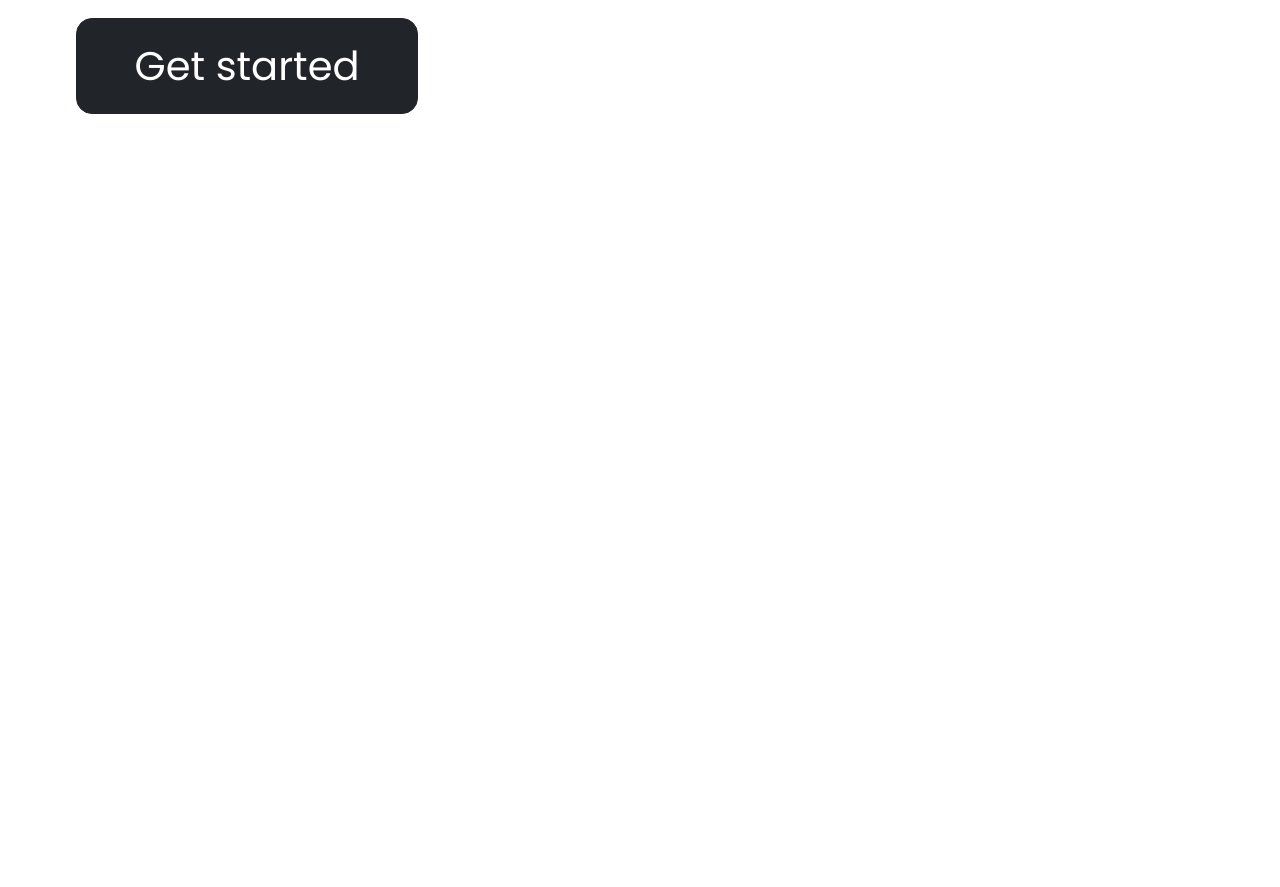
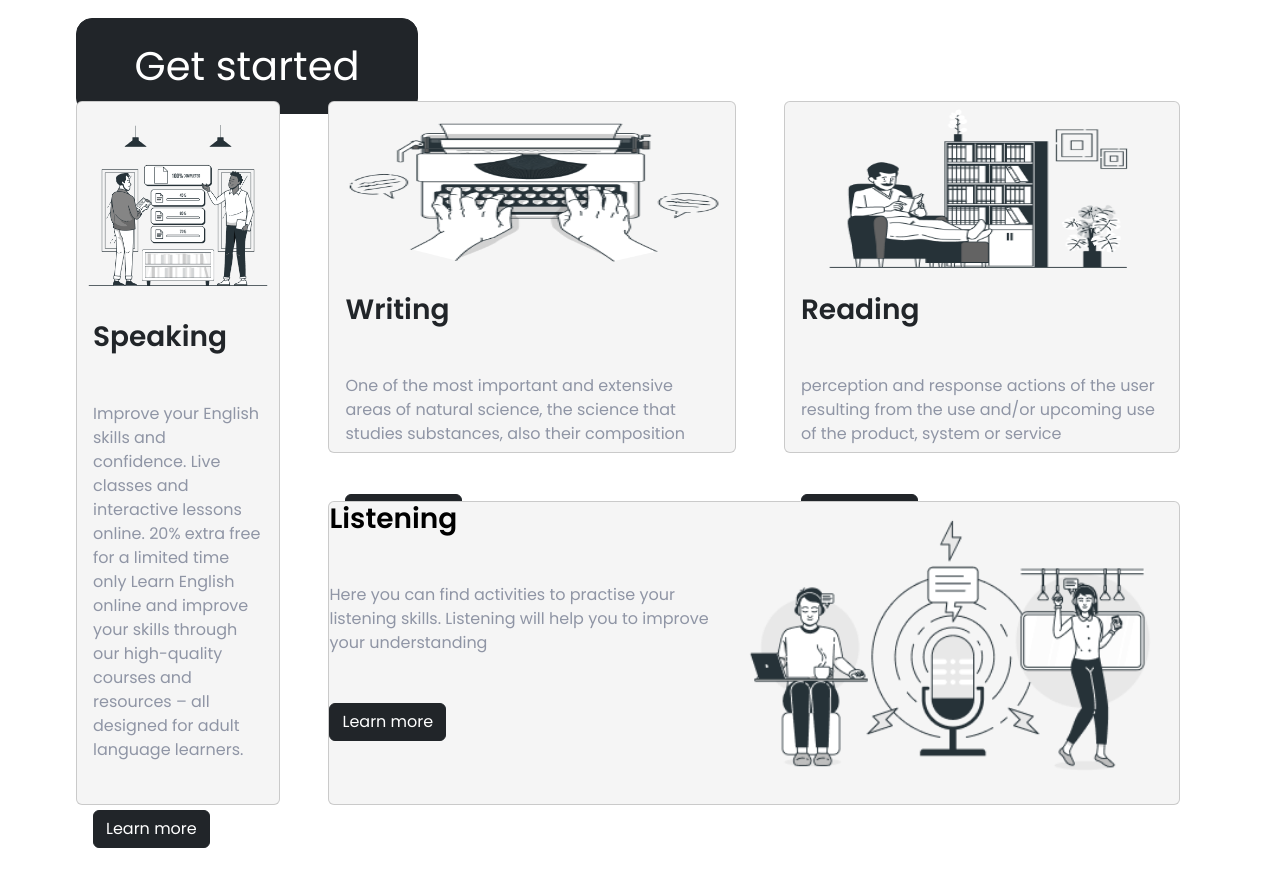
Before and after one commit to asadbek204/Figma, a plain HTML site: page index.html in a window 1280 px wide. Shown: the part 928-1815 px from the top of the page. Drawn offline with Linux system fonts and the light colour scheme.

Commit message:
started section-1

```diff
--- a/css/styless.css
+++ b/css/styless.css
@@ -7,6 +7,7 @@
 * {
     color: var(--clr-black-default);
     font-family: 'Poppins';
+    box-sizing: border-box;
 }
 a {
     color: var(--clr-black);
@@ -26,3 +27,6 @@ header .btn.btn-dark {
 p.my-5 {
     color: var(--clr-gray);
 }
+.section-1.d-flex .card {
+    background: #F5F5F5;
+}
--- a/index.html
+++ b/index.html
@@ -52,8 +52,61 @@
                     <h1 class="display-3 fw-semibold">Skills</h1>
                 </div>
             </div>
-            <div class="row">
+            <div class="row vh-100 py-5 w-100">
+                <div class="section-1 d-flex">
+                    <div class="box-1 vh-100 py-5 pe-5" style="width: 50%;">
+                        <div class="card h-100">
+                            <img src="images/first-section-first-cart-img.png" class="card-img-top" alt="...">
+                            <div class="card-body h-50">
+                                <h5 class="card-title fw-semibold fs-3">Speaking</h5>
+                                <p class="card-text my-5">Improve your English skills and confidence.
+                                    Live classes and interactive lessons online.
+                                    20% extra free for a limited time only
 
+                                    Learn English online and improve your
+                                    skills through our high-quality courses
+                                    and resources – all designed for adult language learners.</p>
+                                <a href="#" class="btn btn-dark">Learn more</a>
+                            </div>
+                        </div>
+                    </div>
+                    <div class="box-2 vh-100 py-5" style="width: 50;">
+                        <div class="inner-box d-flex h-50">
+                            <div class="card me-4">
+                                <img src="images/first-section-cart-2-img.png" class="card-img-top h-50" alt="...">
+                                <div class="card-body">
+                                    <h5 class="card-title fw-semibold fs-3">Writing</h5>
+                                    <p class="card-text my-5">One of the most important and extensive
+                                        areas of natural science, the science that
+                                        studies substances, also their composition </p>
+                                    <a href="#" class="btn btn-dark">Learn more</a>
+                                </div>
+                            </div>
+                            <div class="card ms-4">
+                                <img src="images/first-section-cart-3-img.png" class="card-img-top h-50" alt="...">
+                                <div class="card-body">
+                                    <h5 class="card-title fw-semibold fs-3">Reading</h5>
+                                    <p class="card-text my-5">perception and response actions of the user
+                                        resulting from the use and/or upcoming use
+                                        of the product, system or service</p>
+                                    <a href="#" class="btn btn-dark">Learn more</a>
+                                </div>
+                            </div>
+                        </div>
+                        <div class="inner-box h-50 pt-5">
+                            <div class="card h-100 d-flex flex-row">
+                                <div class="">
+                                    <h5 class="fw-semibold fs-3">Listening</h5>
+                                    <p class="my-5">Here you can find activities to practise
+                                        your listening skills. Listening will help you
+                                        to improve your understanding</p>
+                                    <a href="#" class="btn btn-dark">Learn more</a>
+                                </div>
+                                <img src="images/first-section-cart-4-img.png" class="card-img-top" alt="...">
+                            </div>
+                        </div>
+                    </div>
+                </div>
             </div>
         </section>
 
```
